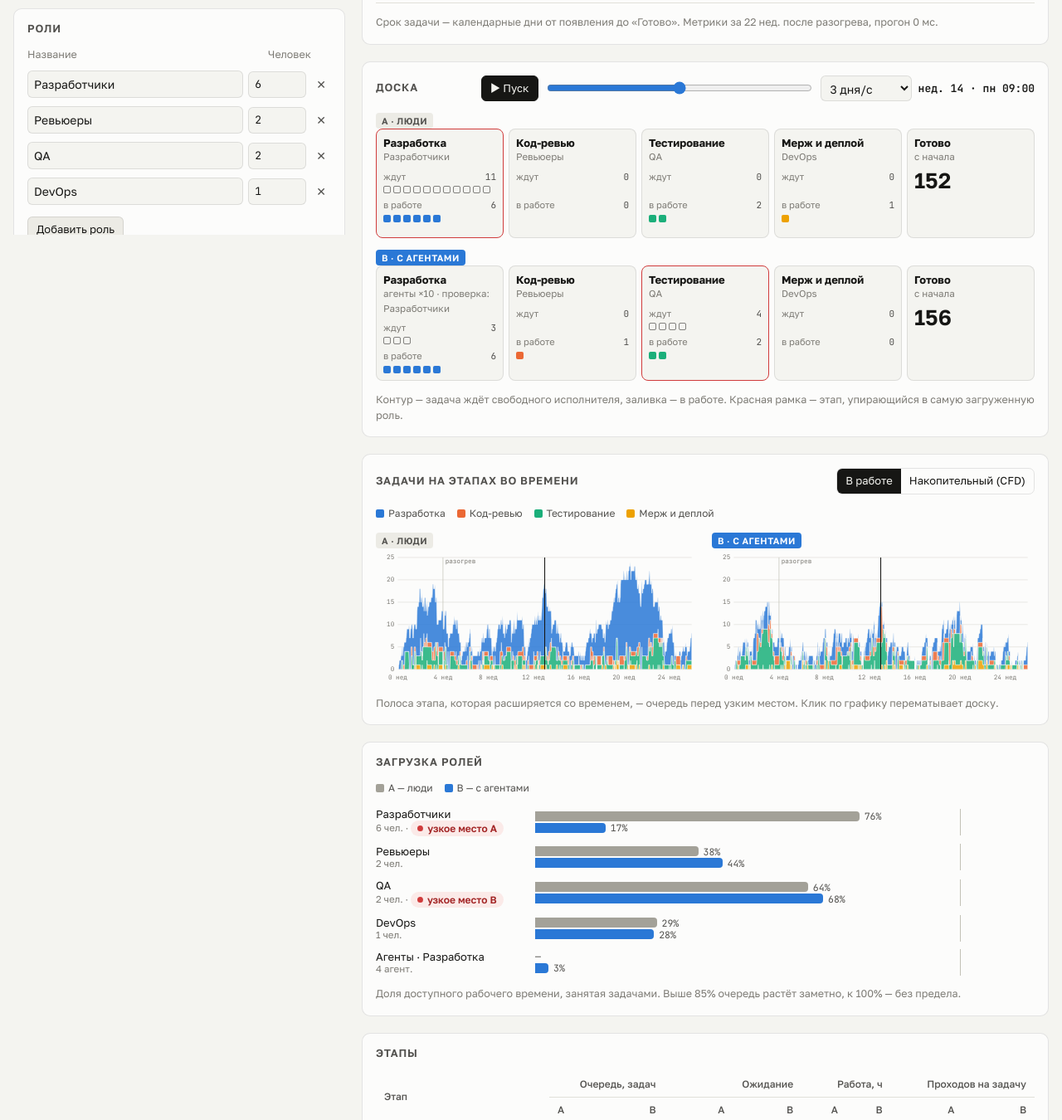
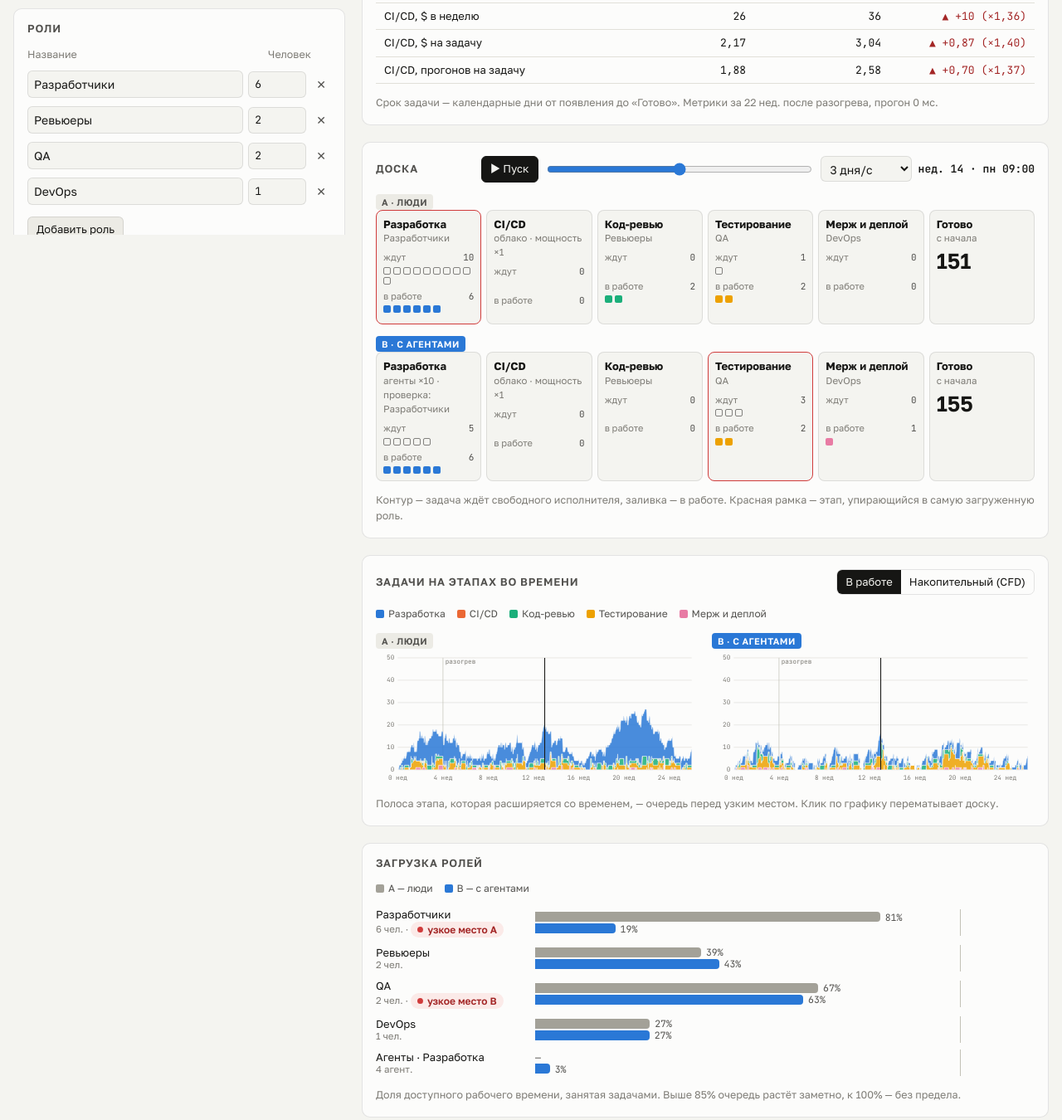
Before and after one commit to zifter/dev-flow-sim, a plain HTML site: page index.html in a window 1280 px wide. Shown: the part 655-2005 px from the top of the page at 83% size. Drawn offline with Linux system fonts and the light colour scheme; a web font is replaced by a local one.

Commit message:
CI/CD в облаке: этап без очереди, мощность по Амдалу, расчёт денег
Co-Authored-By: Claude Opus 5.5 <noreply@anthropic.com>

```diff
--- a/example.js
+++ b/example.js
@@ -25,6 +25,12 @@
         agent: { on: true, speed: 10, count: 4, oversight: 1.5, oversightPool: 'dev' },
       },
       {
+        id: 'ci', name: 'CI/CD', pool: 'ops', min: 0.25, mode: 0.5, max: 1,
+        rework: { to: 'dev', p: 10, pAgent: 15 },
+        ci: { power: 1, pricePerHour: 2, scalable: 70 },
+        agent: { on: false, speed: 1, count: 1, oversight: 0, oversightPool: 'ops' },
+      },
+      {
         id: 'review', name: 'Код-ревью', pool: 'lead', min: 0.5, mode: 1.5, max: 4,
         rework: { to: 'dev', p: 30, pAgent: 40 },
         agent: { on: false, speed: 5, count: 2, oversight: 0.5, oversightPool: 'lead' },
--- a/index.html
+++ b/index.html
@@ -397,6 +397,7 @@ footer a { color: var(--accent-ink); }
       const rw = s.rework || { to: '', p: 20, pAgent: 25 };
       const ag = s.agent || { on: false, speed: 10, count: 2, oversight: 1, oversightPool: s.pool };
       const id = esc(s.id);
+      const ci = s.ci;
       return `
       <div class="stage" data-stage="${i}">
         <div class="stage-head">
@@ -406,8 +407,13 @@ footer a { color: var(--accent-ink); }
           <button class="icon-btn" type="button" data-act="down" title="Ниже" aria-label="Ниже"${i === n - 1 ? ' disabled' : ''}>↓</button>
           <button class="icon-btn" type="button" data-act="del" title="Удалить этап" aria-label="Удалить этап"${n < 2 ? ' disabled' : ''}>✕</button>
         </div>
-        <label class="field"><span>Кто делает</span><select id="st-pool-${id}" data-k="pool">${poolOptions(s.pool)}</select></label>
-        <div class="field"><span>Часов на задачу: мин · типично · макс</span>
+        <label class="check"><input type="checkbox" id="st-ci-${id}" data-k="ci.on"${ci ? ' checked' : ''}><span>CI/CD в облаке: очереди нет, агент не ускоряет</span></label>
+        ${ci ? `<div class="row3">
+          <label class="field"><span>Мощность, ×</span><input type="number" id="st-cipw-${id}" data-k="ci.power" min="1" step="1" value="${ci.power}"></label>
+          <label class="field"><span>$ за час ×1</span><input type="number" id="st-cipr-${id}" data-k="ci.pricePerHour" min="0" step="0.5" value="${ci.pricePerHour}"></label>
+          <label class="field"><span>Паралл., %</span><input type="number" id="st-cisc-${id}" data-k="ci.scalable" min="0" max="100" step="5" value="${ci.scalable}"></label>
+        </div>` : `<label class="field"><span>Кто делает</span><select id="st-pool-${id}" data-k="pool">${poolOptions(s.pool)}</select></label>`}
+        <div class="field"><span>${ci ? 'Часов на прогон при мощности ×1: мин · типично · макс' : 'Часов на задачу: мин · типично · макс'}</span>
           <div class="row3">
             <input type="number" id="st-min-${id}" data-k="min" min="0" step="0.25" value="${s.min}" aria-label="Минимум часов">
             <input type="number" id="st-mode-${id}" data-k="mode" min="0" step="0.25" value="${s.mode}" aria-label="Типично часов">
@@ -425,7 +431,7 @@ footer a { color: var(--accent-ink); }
             <input type="number" id="st-rwpa-${id}" data-k="rw.pAgent" min="0" max="99" step="1" value="${rw.pAgent ?? rw.p}" aria-label="Процент возвратов, если этап делал агент"${rw.to ? '' : ' disabled'}>
           </div>
         </div>` : ''}
-        <div class="agent" data-on="${!!ag.on}">
+        ${ci ? '' : `<div class="agent" data-on="${!!ag.on}">
           <label class="check"><input type="checkbox" id="st-agent-${id}" data-k="ag.on"${ag.on ? ' checked' : ''}><span>В сценарии B этап делает агент</span></label>
           <div class="agent-body">
             <div class="row3">
@@ -435,7 +441,7 @@ footer a { color: var(--accent-ink); }
             </div>
             <label class="field"><span>Кто ставит задачу агенту и проверяет результат</span><select id="st-agpool-${id}" data-k="ag.oversightPool">${poolOptions(ag.oversightPool)}</select></label>
           </div>
-        </div>
+        </div>`}
       </div>`;
     }).join('');
   }
@@ -447,7 +453,12 @@ footer a { color: var(--accent-ink); }
     const k = el.dataset.k;
     const val = el.type === 'number' ? parseFloat(el.value) : el.type === 'checkbox' ? el.checked : el.value;
     if (el.type === 'number' && !Number.isFinite(val)) return;
-    if (k.startsWith('rw.')) {
+    if (k === 'ci.on') {
+      s.ci = val ? { power: 1, pricePerHour: 2, scalable: 70 } : null;
+      renderStages();
+    } else if (k.startsWith('ci.')) {
+      if (s.ci) s.ci[k.slice(3)] = val;
+    } else if (k.startsWith('rw.')) {
       const f = k.slice(3);
       if (f === 'to') {
         s.rework = val ? Object.assign({ p: 20, pAgent: 25 }, s.rework || {}, { to: val }) : null;
@@ -550,6 +561,9 @@ footer a { color: var(--accent-ink); }
       ['Задач в работе одновременно', A.wipAvg, B.wipAvg, 1, -1],
       ['Эффективность потока (работа / срок)', A.flowEff * 100, B.flowEff * 100, 0, 1, '%'],
       ['Возвратов на задачу', A.reworksPerTask, B.reworksPerTask, 2, -1],
+      ['CI/CD, $ в неделю', A.ci.costPerWeek, B.ci.costPerWeek, 0, -1],
+      ['CI/CD, $ на задачу', A.ci.costPerTask, B.ci.costPerTask, 2, -1],
+      ['CI/CD, прогонов на задачу', A.ci.runs / (A.doneInWin || 1), B.ci.runs / (B.doneInWin || 1), 2, -1],
     ];
     if (!flow) kpi.splice(1, 0, ['Бэклог разобран за, дн', A.drainT == null ? NaN : A.drainT / 24, B.drainT == null ? NaN : B.drainT / 24, 1, -1]);
     const delta = (a, b, d, dir, unit) => {
@@ -596,7 +610,7 @@ footer a { color: var(--accent-ink); }
           <div class="board" style="--cols:${n + 1}" data-board="${w}">
             ${r.stages.map((s, i) => {
               const st = cfg.stages[i];
-              const who = s.agentOn ? `агенты ×${st.agent.speed} · проверка: ${poolName(st.agent.oversightPool)}` : poolName(st.pool);
+              const who = st.ci ? `облако · мощность ×${st.ci.power}` : s.agentOn ? `агенты ×${st.agent.speed} · проверка: ${poolName(st.agent.oversightPool)}` : poolName(st.pool);
               return `<div class="col${th.bottleneckStages[i] ? ' bn' : ''}">
                 <div class="col-h"><b>${esc(s.name)}</b><span>${esc(who)}</span></div>
                 <div class="lane"><div class="lane-l">ждут <span class="num" data-n="w${i}"></span></div><div class="dots" data-d="w${i}"></div></div>
--- a/sim.js
+++ b/sim.js
@@ -65,6 +65,11 @@
     c.stages.forEach(s => {
       const v = [+s.min || 0, +s.mode || 0, +s.max || 0].map(x => Math.max(0, x)).sort((x, y) => x - y);
       s.min = v[0]; s.mode = v[1]; s.max = v[2];
+      if (s.ci) {
+        s.ci.power = Math.max(1, +s.ci.power || 1);
+        s.ci.pricePerHour = Math.max(0, +s.ci.pricePerHour || 0);
+        s.ci.scalable = s.ci.scalable == null ? 70 : Math.min(100, Math.max(0, +s.ci.scalable || 0));
+      } else s.ci = null;
       if (s.agent) {
         s.agent.speed = Math.max(0.01, +s.agent.speed || 1);
         s.agent.count = Math.max(1, Math.round(+s.agent.count || 1));
@@ -74,12 +79,20 @@
     return c;
   }
 
+  // Облачный CI/CD: время идёт по часам и не зависит от агентов, очереди нет, мощность покупается.
+  // Мощность ускоряет только распараллеливаемую долю (закон Амдала), а платим за всю мощность всё время.
+  function ciWall(st, hours) {
+    const f = st.ci.scalable / 100;
+    return hours * ((1 - f) + f / st.ci.power);
+  }
+  function ciCost(st, wall) { return wall * st.ci.power * st.ci.pricePerHour; }
+
   // Сценарий A — только люди. Сценарий B — включены агенты, поток умножен на multB.
   function scenarioOf(cfg, which) {
     const withAgents = which === 'B';
     const mult = withAgents ? (+cfg.arrival.multB || 1) : 1;
     return {
-      stages: cfg.stages.map(s => Object.assign({}, s, { agentOn: !!(withAgents && s.agent && s.agent.on) })),
+      stages: cfg.stages.map(s => Object.assign({}, s, { agentOn: !!(withAgents && s.agent && s.agent.on && !s.ci) })),
       perWeek: Math.max(0, +cfg.arrival.perWeek || 0) * mult,
       backlog: Math.max(0, Math.round(+cfg.arrival.backlog || 0)),
       mode: cfg.arrival.mode === 'backlog' ? 'backlog' : 'flow',
@@ -123,8 +136,14 @@
     cfg.pools.forEach(p => {
       pools['p:' + p.id] = { key: 'p:' + p.id, label: p.name, agent: false, count: p.count, cap: p.count * weekWork, load: 0 };
     });
+    let ciRuns = 0, ciHours = 0, ciCostPerTask = 0;
     sc.stages.forEach((st, s) => {
       const mean = (st.min + st.mode + st.max) / 3;
+      if (st.ci) {
+        const wall = ciWall(st, mean);
+        ciRuns += v[s]; ciHours += v[s] * wall; ciCostPerTask += v[s] * ciCost(st, wall);
+        return;
+      }
       const effort = mean * (1 + Math.max(0, v[s] - 1) * rf);
       if (st.agentOn) {
         const key = 'a:' + st.id;
@@ -147,11 +166,12 @@
       if (p.maxTp < maxTp) { maxTp = p.maxTp; bottleneck = p.key; }
     });
     const bottleneckStages = sc.stages.map((st, i) => {
-      if (!bottleneck) return false;
+      if (!bottleneck || st.ci) return false;
       if (st.agentOn) return bottleneck === 'a:' + st.id || bottleneck === 'p:' + st.agent.oversightPool;
       return bottleneck === 'p:' + st.pool;
     });
-    return { visits: v, pools: list, maxTp, bottleneck, bottleneckStages, perWeek: sc.perWeek, mode: sc.mode };
+    const ci = { runsPerTask: ciRuns, hoursPerTask: ciHours, costPerTask: ciCostPerTask, costPerWeek: ciCostPerTask * sc.perWeek };
+    return { visits: v, pools: list, maxTp, bottleneck, bottleneckStages, perWeek: sc.perWeek, mode: sc.mode, ci };
   }
 
   function Heap() { this.a = []; }
@@ -204,7 +224,10 @@
     sc.stages.forEach(s => {
       if (s.agentOn) res['a:' + s.id] = { key: 'a:' + s.id, label: 'Агенты · ' + s.name, agent: true, count: s.agent.count, busy: 0, queue: [], work: 0 };
     });
-    const finishAt = (r, t, w) => (r.agent && cfg.agents247 ? t + w : sched.addWork(t, w));
+    // Облако эластичное: занять его нельзя, поэтому у CI/CD нет очереди и рабочего календаря.
+    const cloud = { key: 'ci', cloud: true, count: Infinity, busy: 0, queue: [], work: 0 };
+    const finishAt = (r, t, w) => (r.cloud || (r.agent && cfg.agents247) ? t + w : sched.addWork(t, w));
+    let ciRuns = 0, ciHours = 0, ciSpent = 0;
 
     const heap = new Heap();
     let seq = 0;
@@ -263,6 +286,13 @@
       task.visits[s]++;
       const st = sc.stages[s];
       let w = tri(task.rng, st.min, st.mode, st.max);
+      if (st.ci) {
+        // Пересборка стоит столько же, сколько первая сборка: reworkFactor здесь не действует.
+        w = ciWall(st, w);
+        if (t >= W0 && t < T) { ciRuns++; ciHours += w; ciSpent += ciCost(st, w); }
+        request(cloud, { task, s, phase: 'work', w }, t);
+        return;
+      }
       if (task.visits[s] > 1) w *= cfg.reworkFactor / 100;
       let r;
       if (st.agentOn) { w /= st.agent.speed; r = res['a:' + st.id]; } else r = res['p:' + st.pool];
@@ -374,6 +404,11 @@
       wipEnd: inSystem,
       flowEff: leadWorkDone > 0 ? Math.min(1, effortDone / leadWorkDone) : NaN,
       reworksPerTask: doneInWin ? reworks / doneInWin : 0,
+      ci: {
+        runs: ciRuns, hours: ciHours, cost: ciSpent,
+        costPerWeek: win > 0 ? ciSpent / (win / HOURS_PER_WEEK) : 0,
+        costPerTask: doneInWin ? ciSpent / doneInWin : 0,
+      },
       drainT,
     };
   }
```
Also changed, not shown: test/sim.test.js (+32 -0 lines), 1 other file.
